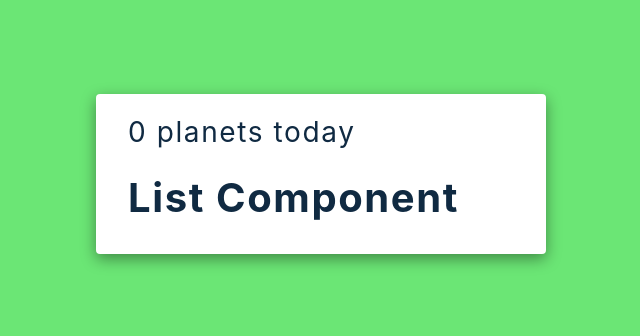
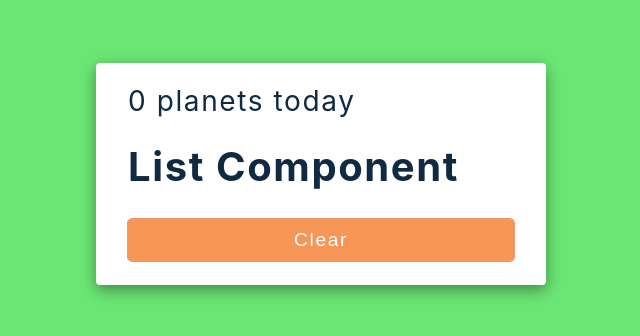
Before and after one commit to l33th/planet-visits, a React (Create React App) app: page / in a window 1280 px wide. Shown: the part 226-562 px from the top of the page, without its empty margins (319-959 px from the left). Built offline with nearby package versions, Linux system fonts and the light colour scheme.

Commit message:
Clear Button

```diff
--- a/src/components/VisitPlanets.js
+++ b/src/components/VisitPlanets.js
@@ -1,5 +1,5 @@
-import React from 'react'
-import List from './List';
+import React from "react";
+import List from "./List";
 
 const VisitPlanets = () => {
 	return (
@@ -8,10 +8,11 @@ const VisitPlanets = () => {
 				<section className='container'>
 					<h3>0 planets today</h3>
 					<List />
+					<button className='btn'>clear</button>
 				</section>
 			</main>
 		</div>
-    )
-}
+	);
+};
 
-export default VisitPlanets
+export default VisitPlanets;
--- a/src/index.css
+++ b/src/index.css
@@ -41,7 +41,7 @@ Variables
   --dark-shadow: 0 5px 15px rgba(0, 0, 0, 0.4);
   --max-width: 1170px;
   --fixed-width: 450px;
-  --clr-pink: #f28ab2;
+  --clr-orange: #f69657;
 }
 /*
 ===============
@@ -179,13 +179,13 @@ main {
   display: block;
   width: 100%;
   border-color: transparent;
-  background: var(--clr-pink);
+  background: var(--clr-orange);
   margin: 2rem auto 0 auto;
   text-transform: capitalize;
   font-size: 1.2rem;
   padding: 0.5rem 0;
   letter-spacing: var(--spacing);
   border-radius: var(--radius);
-  outline: 1px solid rgba(242, 138, 178, 0.8);
+  outline: 1px solid rgba(235, 127, 76, 0.8);
   cursor: pointer;
 }
```
Lines whose indentation alone changed are shown as unchanged.
